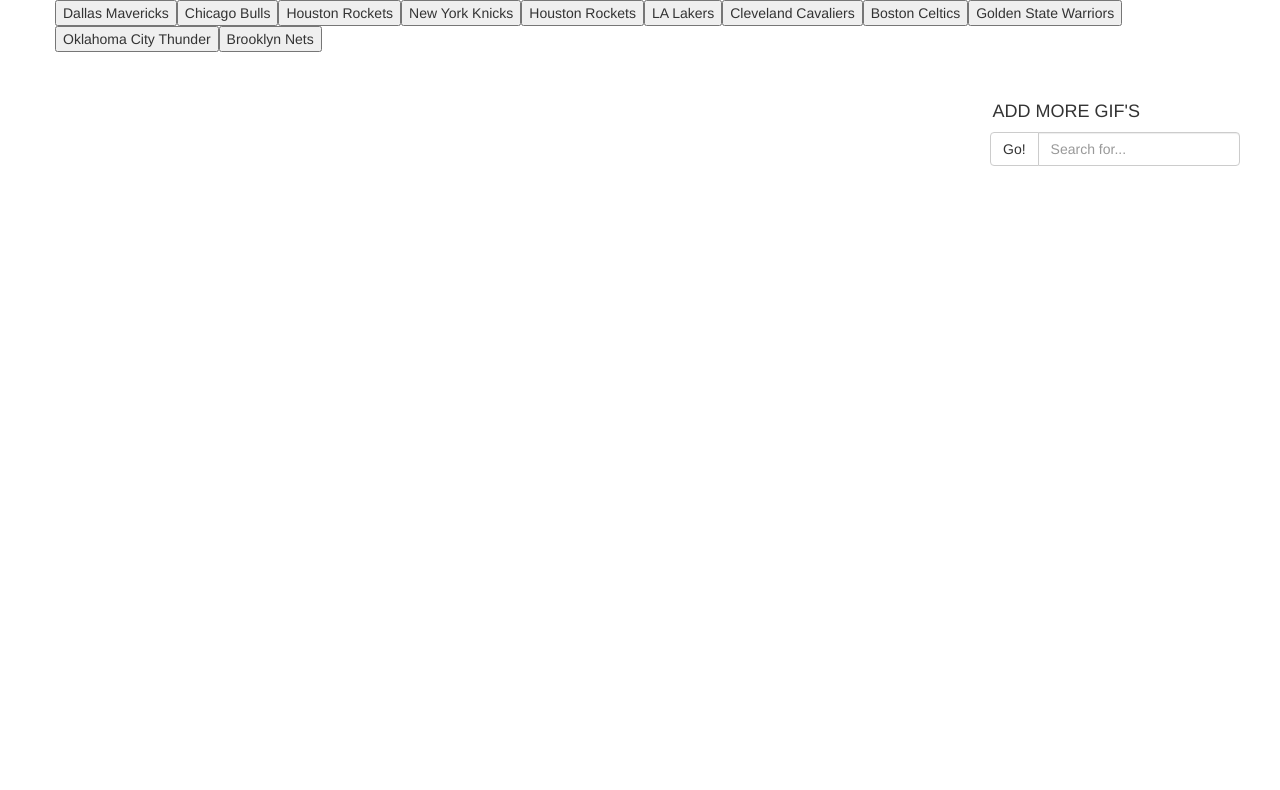
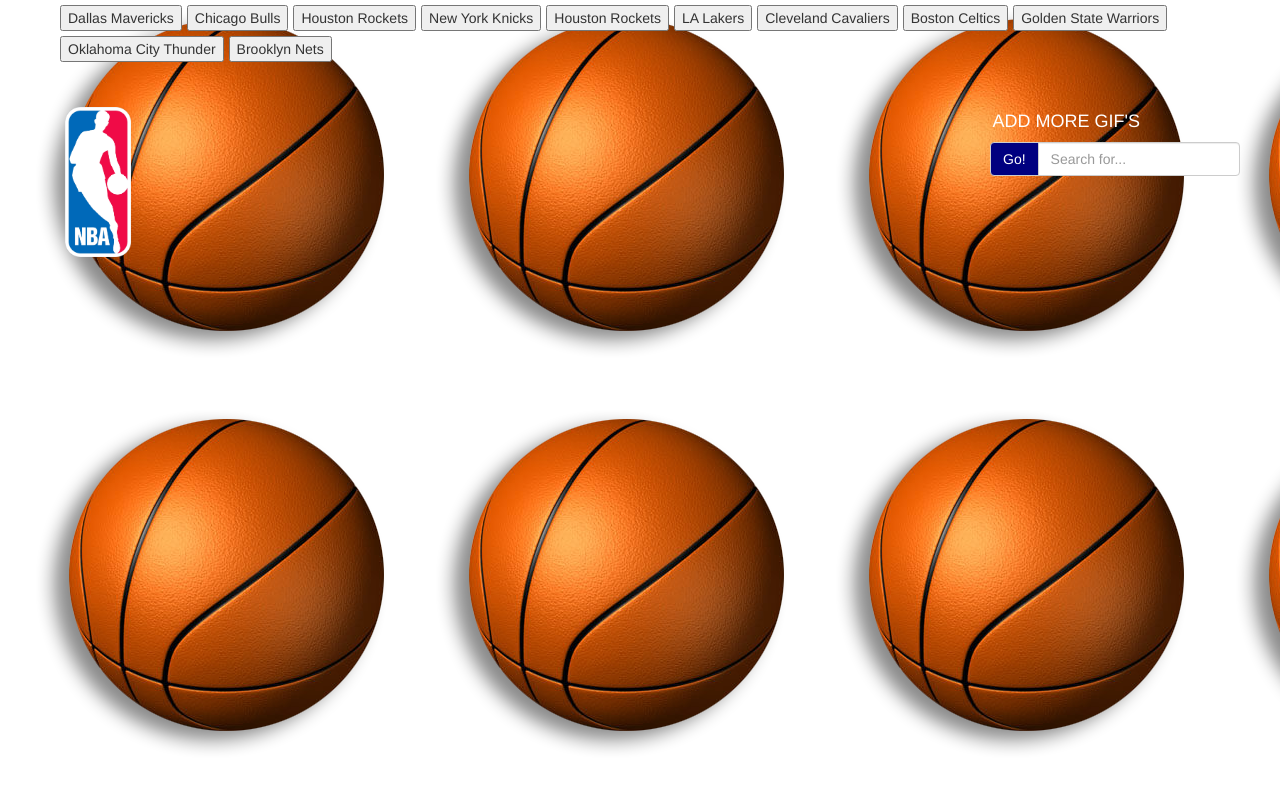
Before and after one commit to elaulas/GifTastic, a plain HTML site: page index.html in a window 1280 px wide. Drawn offline with nearby package versions, Linux system fonts and the light colour scheme.

Commit message:
potential final

```diff
--- a/assets/css/style.css
+++ b/assets/css/style.css
@@ -1,14 +1,41 @@
+body {
+    background-image: url('../images/basketball.png');
 
-
+}
 .images {
     text-align: center;
     display: inline-block;
-
-
+    float: left;
+    width: 30%;
+    clear: both;
+    color: white;
 }
 
 img {
     margin: 5px;
+    clear: both;
     display: inline-block;
     /* width: 300px; */
 }
+
+button {
+    margin-left: 5px;
+    margin-top: 5px;
+}
+
+.btnSubmit {
+    margin: 0;
+    background-color: navy;
+    color: white;
+}
+
+.btnSubmit:hover {
+    background-color: white;
+    color: navy;
+}
+
+#nbaLogo {
+    height: 150px;
+    float: left;
+    margin-left: 25px;
+}
--- a/assets/javascript/app.js
+++ b/assets/javascript/app.js
@@ -30,7 +30,7 @@
             var gifs = $(".images");
             var gifDisplay = $("<img>");
             var ratingDisplay = $(
-              "<p>" + "rating: " + response.data[i].rating + "</p>"
+              "<p>" + "rated: " + response.data[i].rating + "</p>"
             );
             gifDisplay.attr(
               "src",
--- a/index.html
+++ b/index.html
@@ -20,7 +20,8 @@
       <br>
       <br>
       <div class="row">
-        <h4 style="text-align: right; margin-right: 100px">ADD MORE GIF'S</h4>
+        <img src="assets/images/nba.png" alt="NBA" id="nbaLogo">
+        <h4 style="text-align: right; margin-right: 100px; color: white">ADD MORE GIF'S</h4>
         <div class="input-group" style="width: 250px; float: right;">
 
           <span class="input-group-btn">
@@ -34,7 +35,7 @@
       <!-- /.row -->
     </div>
     <div class="row">
-      <div class="col-4-md images"></div>
+      <div class="col-md-3 images"></div>
     </div>
     <script src="https://code.jquery.com/jquery-3.3.1.min.js"></script>
     <script>
@@ -70,7 +71,7 @@
 
               var gifs = $(".images");
               var gifDisplay = $("<img>");
-              var ratingDisplay = $('<p>' + 'rating: ' + response.data[i].rating + '</p>');
+              var ratingDisplay = $('<p>' + 'rated: ' + response.data[i].rating + '</p>');
               gifDisplay.attr("src", response.data[i].images.fixed_height_still.url);
               gifDisplay.attr("data-still", response.data[i].images.fixed_height_still.url);
               gifDisplay.attr("data-animate", response.data[i].images.fixed_height.url);
```
Also changed, not shown: assets/images/basketball.png (added), assets/images/nba.png (added), assets/images/nbaPicture.jpg (added).
